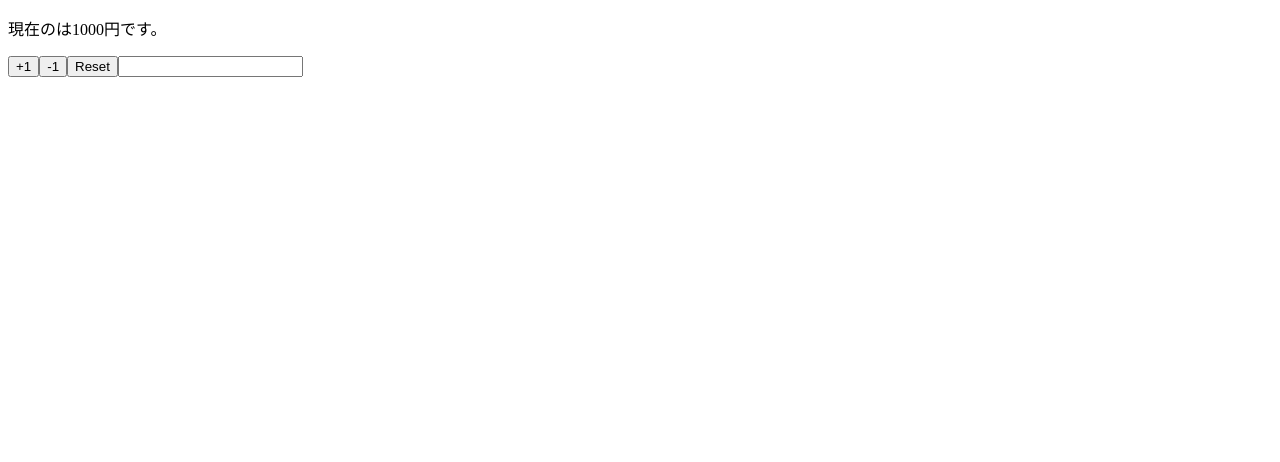
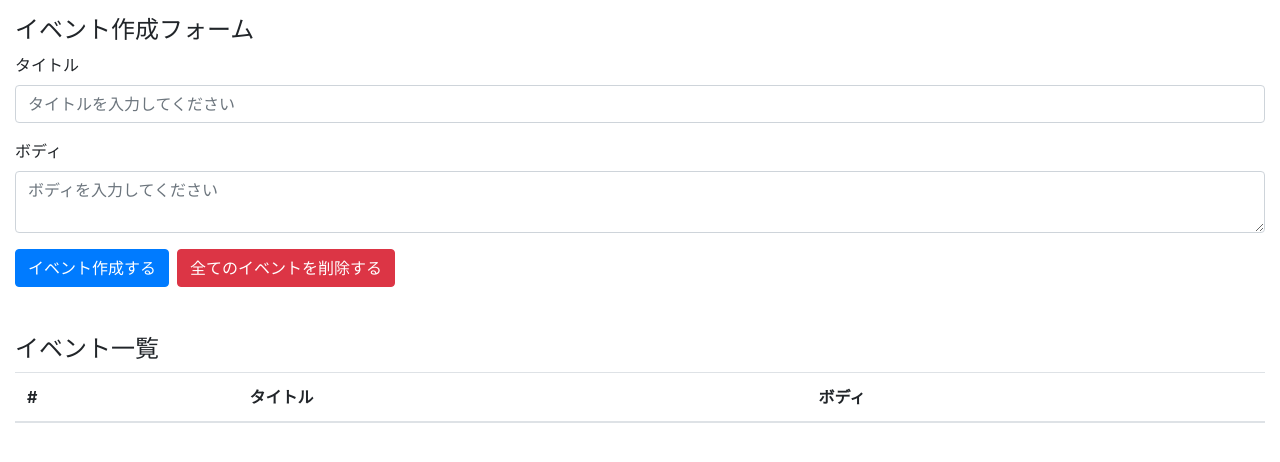
Before and after one commit to olafpapa/react-hooks-study, a React (Create React App) app: page / in a window 1280 px wide. Shown: the top 462 px of the page. Built offline with nearby package versions, Linux system fonts and the light colour scheme.

Commit message:
画面の基本HTML作成

```diff
--- a/package.json
+++ b/package.json
@@ -3,6 +3,7 @@
   "version": "0.1.0",
   "private": true,
   "dependencies": {
+    "bootstrap": "4.3.1",
     "react": "^16.8.6",
     "react-dom": "^16.8.6",
     "react-scripts": "3.0.1"
--- a/src/App.js
+++ /dev/null
@@ -1,38 +0,0 @@
-import React, { useState, useEffect } from 'react'
-
-const App = props => {
-  const [state, setState] = useState(props)
-
-  const { name, price } = state
-
-
-  useEffect(() => {
-    console.log('anytime called')
-  })
-
-  useEffect(() => {
-    console.log('like a componentDidMount()')
-  }, [])
-
-  useEffect(() => {
-    console.log('name was changed!')
-  }, [name])
-
-  return (
-    <>
-      <p>
-        現在の{ name }は{ price }円です。
-      </p>
-      <button onClick={ () => setState({ ...state, price: price + 1 }) }>+1</button>
-      <button onClick={ () => setState({ ...state, price: price - 1 }) }>-1</button>
-      <button onClick={ () => setState(props) }>Reset</button>
-      <input value={ name } onChange={ e => setState({ ...state, name: e.target.value }) }/>
-    </>
-  )
-}
-
-App.defaultProps = {
-  name: '',
-  price: 1000
-}
-export default App
--- /dev/null
+++ b/src/components/App.js
@@ -0,0 +1,41 @@
+import React, { useState, useEffect } from 'react'
+import 'bootstrap/dist/css/bootstrap.min.css';
+
+const App = props => {
+
+  return (
+    <div className="container-fluid">
+      <h4 className="mt-3">イベント作成フォーム</h4>
+      <form>
+        <div className="form-group">
+          <label htmlFor="formEventTitle">タイトル</label>
+          <input type="text" className="form-control" id="formEventTitle" aria-describedby="emailHelp"
+                 placeholder="タイトルを入力してください"/>
+        </div>
+        <div className="form-group">
+          <label htmlFor="formEventBody">ボディ</label>
+          <textarea type="text" className="form-control" id="formEventBody" placeholder="ボディを入力してください"/>
+        </div>
+        <button type="submit" className="btn btn-primary">イベント作成する</button>
+        <button type="submit" className="btn btn-danger ml-2">全てのイベントを削除する</button>
+      </form>
+
+      <h4 className="mt-5">イベント一覧</h4>
+      <table className="table table-hover">
+        <thead>
+        <tr>
+          <th scope="col">#</th>
+          <th scope="col">タイトル</th>
+          <th scope="col">ボディ</th>
+        </tr>
+        </thead>
+        <tbody>
+
+        </tbody>
+      </table>
+    </div>
+  )
+}
+
+
+export default App
--- a/src/index.js
+++ b/src/index.js
@@ -1,5 +1,5 @@
 import React from 'react'
 import ReactDOM from 'react-dom'
-import App from './App'
+import App from './components/App'
 
 ReactDOM.render(<App />, document.getElementById('root'))
```
